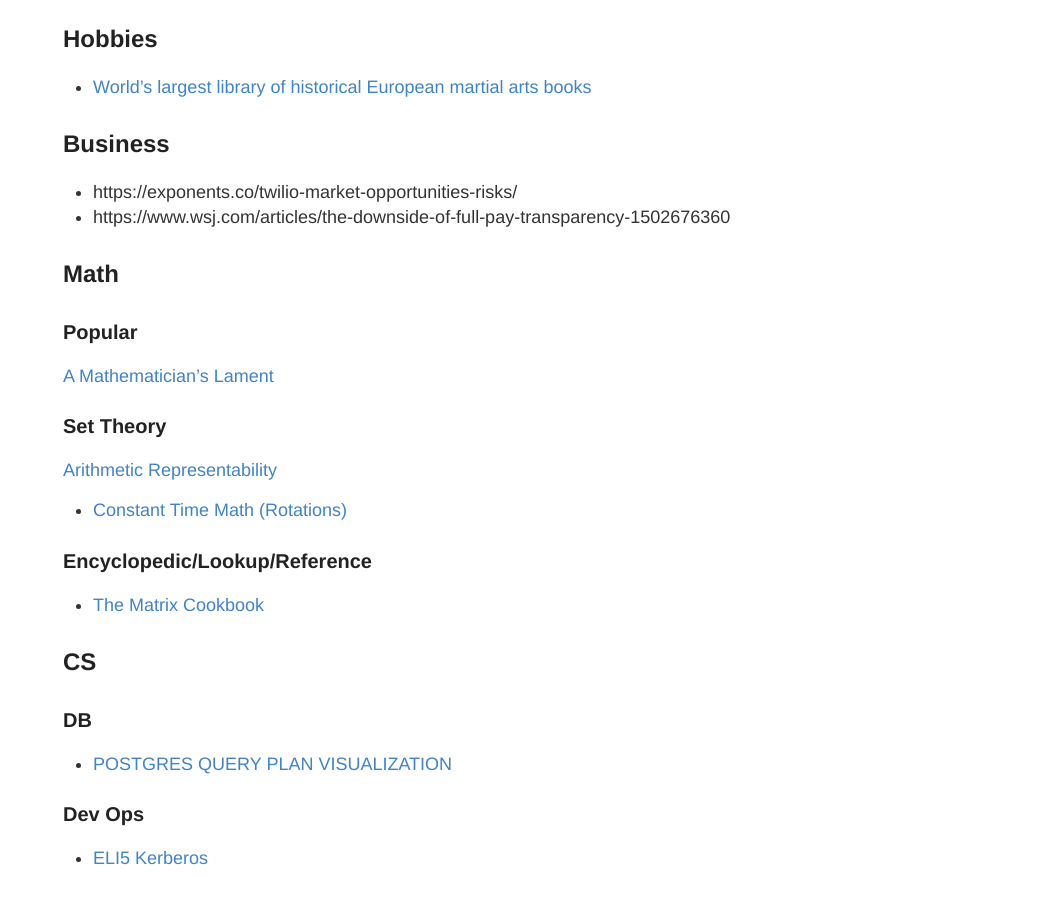
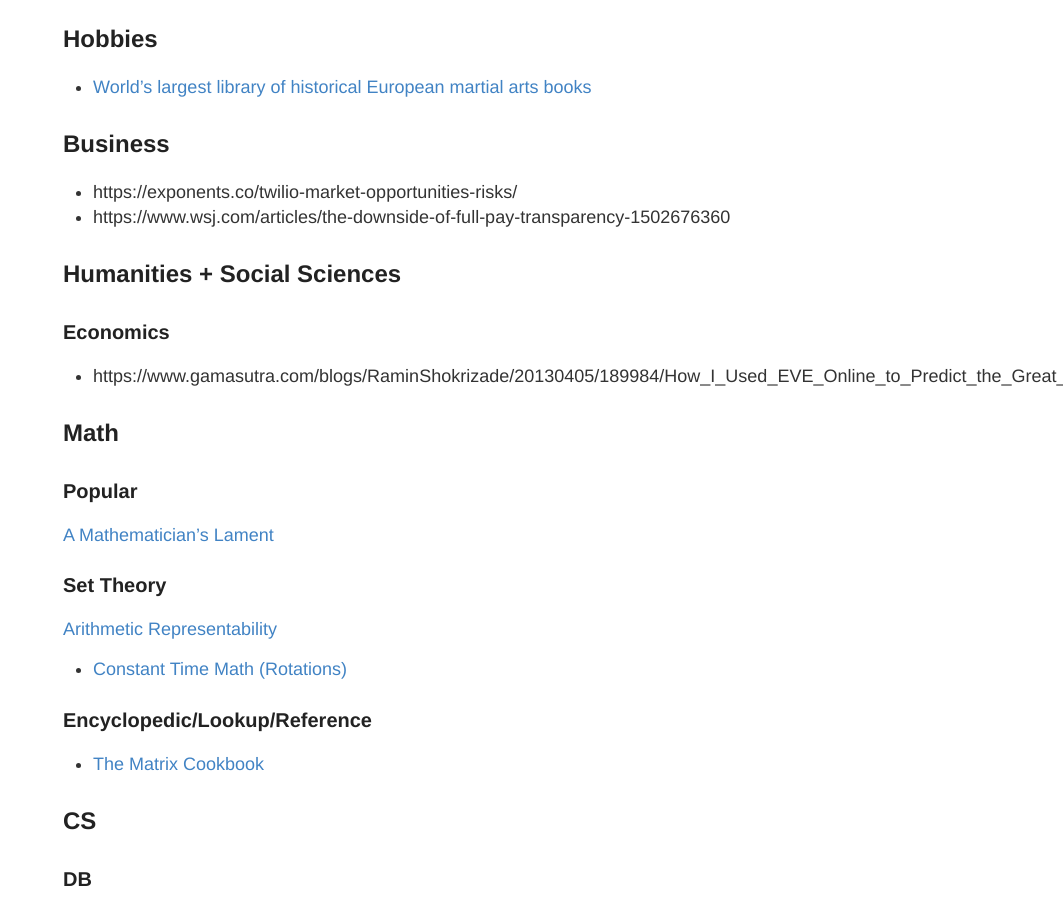
Before and after one commit to RONNCC/ronncc.github, a Jekyll site: the page built from _posts/2016-1-1-InterestingLinks.md, in a window 1280 px wide and 900 px high, scrolled down 893 px. Shown: the whole window, without its empty margins (217-1280 px from the left). Built offline with Jekyll 4.4.1, drawn with Linux system fonts in a browser that asks for light colours; comment, search, counter and statistics services are not loaded.

Commit message:
Update 2016-1-1-InterestingLinks.md

```diff
--- a/_posts/2016-1-1-InterestingLinks.md
+++ b/_posts/2016-1-1-InterestingLinks.md
@@ -41,6 +41,11 @@
 - https://exponents.co/twilio-market-opportunities-risks/
 - https://www.wsj.com/articles/the-downside-of-full-pay-transparency-1502676360
 
+## Humanities + Social Sciences
+
+### Economics
+- https://www.gamasutra.com/blogs/RaminShokrizade/20130405/189984/How_I_Used_EVE_Online_to_Predict_the_Great_Recession.php
+
 ## Math
 
 ### Popular
@@ -72,7 +77,6 @@
 -[ZFS, BTRFS, XFS, EXT4 and LVM with KVM – a storage performance comparison](http://www.ilsistemista.net/index.php/virtualization/47-zfs-btrfs-xfs-ext4-and-lvm-with-kvm-a-storage-performance-comparison.html)
 
 ### Comp Fi
-
 - [INSIGHTS INTO HIGH FREQUENCY TRADING FROM THE VIRTU INITIAL PUBLIC OFFERING](https://online.wsj.com/public/resources/documents/VirtuOverview.pdf)
 
 ### Webdev
```
